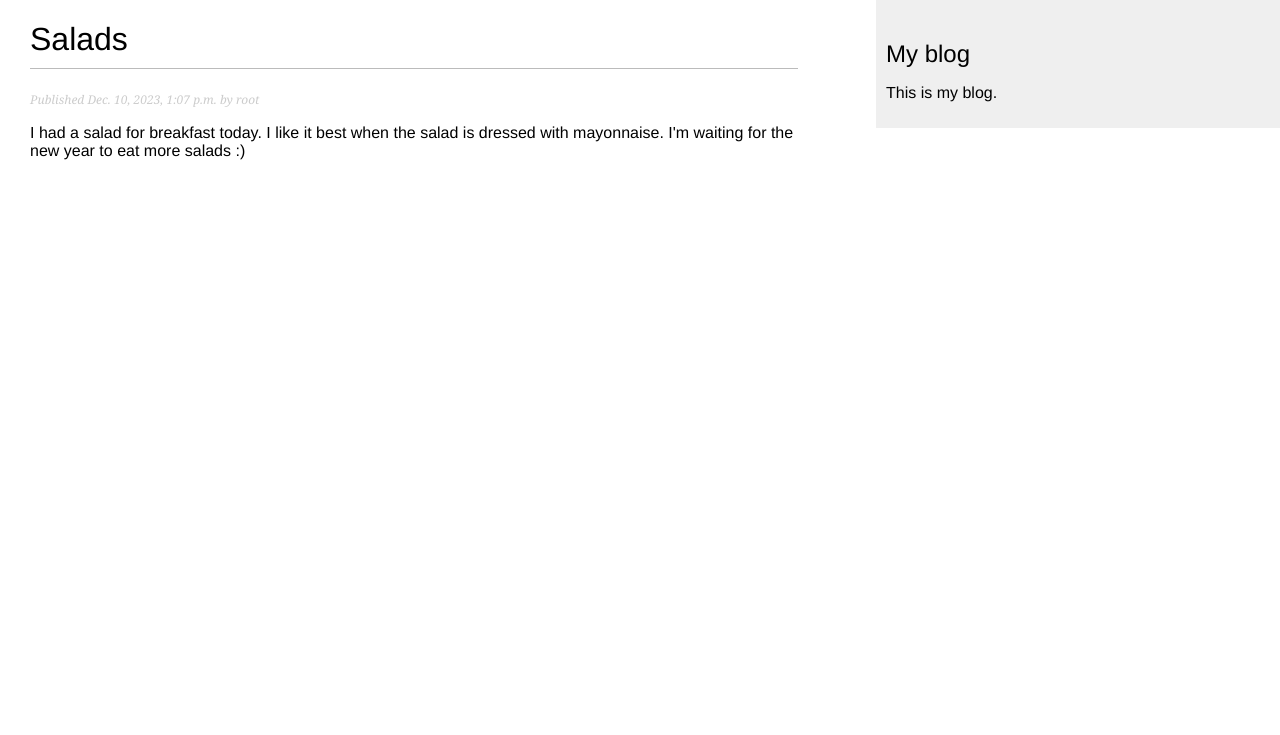
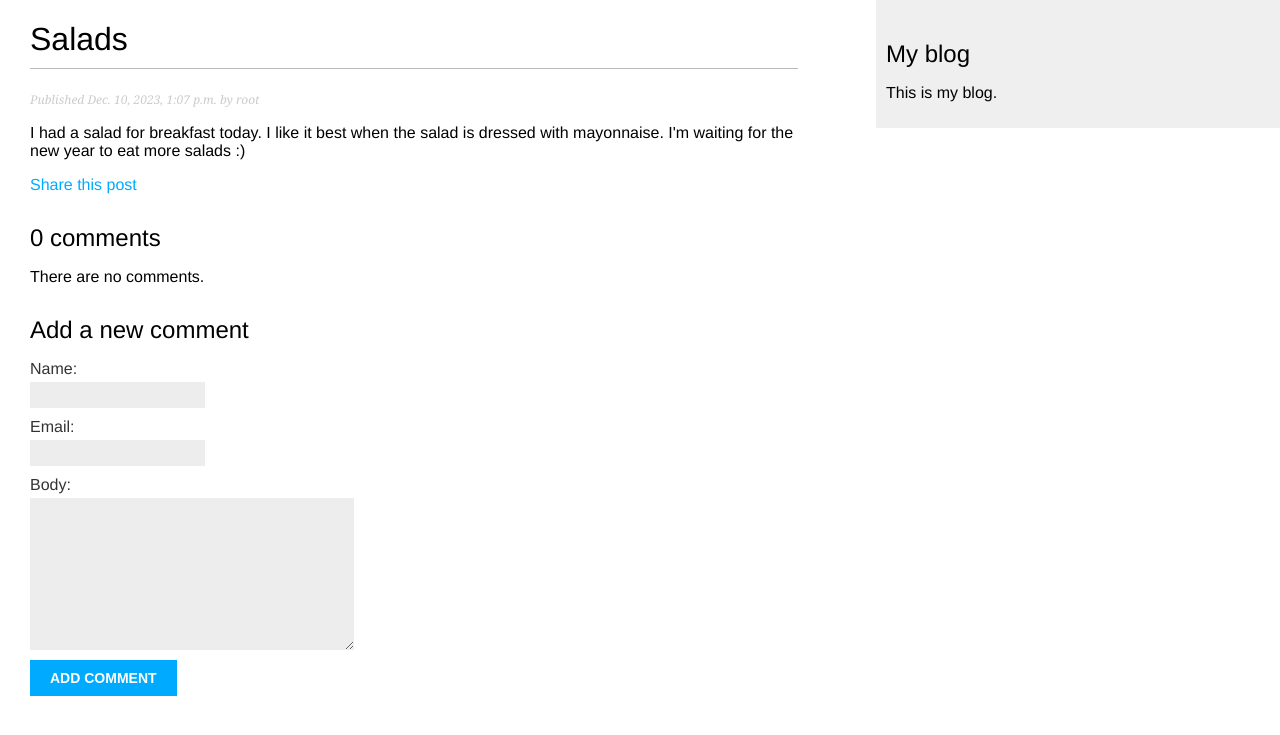
Before and after one commit to Dmitry-Osipov/blog, a Django app: a page that uses blog/blog_app/templates/blog_app/post/detail.html in a window 1280 px wide. Shown: the top 735 px of the page. Run offline with Django 4.2, Linux system fonts and the light colour scheme; data comes from the database, SQL or seed files in the repository; both versions use the stored data as it was after the commit.

Commit message:
Added the ability to publish comments for users. Updated routes, view functions, form classes, added comment model. Added ability to manage comments from admin panel. Added the ability for a user to send a post by mail

```diff
--- a/blog/blog/settings.py
+++ b/blog/blog/settings.py
@@ -122,3 +122,9 @@ STATIC_URL = 'static/'
 # https://docs.djangoproject.com/en/4.2/ref/settings/#default-auto-field
 
 DEFAULT_AUTO_FIELD = 'django.db.models.BigAutoField'
+
+EMAIL_HOST = 'smtp.gmail.com'
+EMAIL_HOST_USER = 'dimaosipov00@gmail.com'
+EMAIL_HOST_PASSWORD = 'zmuw arzl wiuo wdsb'
+EMAIL_PORT = 587
+EMAIL_USE_TLS = True
--- /dev/null
+++ b/blog/blog_app/forms.py
@@ -0,0 +1,24 @@
+from django import forms
+from .models import Comment
+
+
+class EmailPostForm(forms.Form):
+    """
+    Класс формы предназначен для отправки поста от одного пользователя к другому по электронной почте.
+    """
+    name = forms.CharField(max_length=25)
+    email = forms.EmailField()
+    to = forms.EmailField()
+    comments = forms.CharField(widget=forms.Textarea, required=False)
+
+
+class CommentForm(forms.ModelForm):
+    """
+    Класс формы предназначен для комментирования постов.
+    """
+    class Meta:
+        """
+        Вложенный класс предназначен для корректной обработки данных формы.
+        """
+        model = Comment
+        fields = ('name', 'email', 'body')
--- a/blog/blog_app/models.py
+++ b/blog/blog_app/models.py
@@ -70,3 +70,34 @@ class Post(models.Model):
         :return: Заголовок.
         """
         return self.title
+
+
+class Comment(models.Model):
+    """
+    Модель комментария к посту. Комментарий имеет связь многие-к-одному с постом (один пост - много комментариев),
+    автора, почту, сообщение, время создания и обновления, а также статус.
+    """
+    post = models.ForeignKey(Post, on_delete=models.CASCADE, related_name='comments')
+    name = models.CharField(max_length=80)
+    email = models.EmailField()
+    body = models.TextField()
+    created = models.DateTimeField(auto_now_add=True)
+    updated = models.DateTimeField(auto_now=True)
+    active = models.BooleanField(default=True)
+
+    class Meta:
+        """
+        Вложенный класс предназначен для корректной обработки данных модели.
+        """
+        ordering = ('-created', )
+        indexes = [
+            models.Index(fields=['created'])
+        ]
+
+    def __str__(self):
+        """
+        Метод обеспечивает экземпляру класса корректное наименование.
+
+        :return: Корректное название экземпляра класса.
+        """
+        return f'Comment by {self.name} on {self.post}'
--- a/blog/blog_app/templates/blog_app/post/detail.html
+++ b/blog/blog_app/templates/blog_app/post/detail.html
@@ -6,4 +6,24 @@
     <h1>{{ post.title }}</h1>
     <p class="date">Published {{ post.publish }} by {{ post.author }}</p>
     {{ post.body|linebreaks }}
+    <p>
+        <a href="{% url 'blog_app:post_share' post.id %}">
+            Share this post
+        </a>
+    </p>
+    {% with comments.count as total_comments %}
+        <h2>{{ total_comments }} comment{{ total_comments|pluralize }}</h2>
+    {% endwith %}
+    {% for comment in comments %}
+        <div class="comment">
+            <p class="info">
+                Comment {{ forloop.counter }} by {{ comment.name }}
+                {{ comment.created }}
+            </p>
+            {{ comment.body|linebreaks }}
+        </div>
+        {% empty %}
+            <p>There are no comments.</p>
+    {% endfor %}
+    {% include './includes/comment_form.html' %}
 {% endblock %}
--- /dev/null
+++ b/blog/blog_app/templates/blog_app/post/includes/comment_form.html
@@ -0,0 +1,6 @@
+<h2>Add a new comment</h2>
+<form action="{% url 'blog_app:post_comment' post.id %}" method="post">
+    {{ form.as_p }}
+    {% csrf_token %}
+    <p><input type="submit" value="Add comment"></p>
+</form>
--- a/blog/blog_app/templates/blog_app/post/list.html
+++ b/blog/blog_app/templates/blog_app/post/list.html
@@ -9,5 +9,5 @@
         <p class="date">Published {{ post.publish }} by {{ post.author }}</p>
         {{ post.body|truncatewords:30|linebreaks }}
     {% endfor %}
-    {% include './includes/pagination.html' with page=posts %}
+    {% include './includes/pagination.html' with page=page_obj %}
 {% endblock %}
--- a/blog/blog_app/urls.py
+++ b/blog/blog_app/urls.py
@@ -4,6 +4,8 @@ from . import views
 app_name = 'blog_app'
 
 urlpatterns = [
-    path('', views.post_list, name='post_list'),
+    path('', views.PostListView.as_view(), name='post_list'),
     path('<int:year>/<int:month>/<int:day>/<slug:post>/', views.post_detail, name='post_detail'),
+    path('<int:post_id>/share/', views.post_share, name='post_share'),
+    path('<int:post_id>/comment/', views.post_comment, name='post_comment'),
 ]
--- a/blog/blog_app/views.py
+++ b/blog/blog_app/views.py
@@ -1,25 +1,20 @@
+from django.core.mail import send_mail
 from django.shortcuts import render, get_object_or_404
-from django.core.paginator import Paginator, EmptyPage, PageNotAnInteger
+from django.views.generic import ListView
+from django.views.decorators.http import require_POST
+
+from .forms import *
 from .models import *
 
 # Create your views here.
-def post_list(request):
+class PostListView(ListView):
     """
-    Функция представления отвечает за отображение всех постов.
-
-    :param request: Запрос клиента.
-    :return: HTML-страница со всеми опубликованными постами.
+    Класс представления служит для отображения списка постов с реализованной пагинацией.
     """
-    post_list = Post.published.all()
-    paginator = Paginator(post_list, 3)
-    page_number = request.GET.get('page', 1)  # По умолчанию берём первую страницу.
-    try:
-        posts = paginator.page(page_number)
-    except EmptyPage:
-        posts = paginator.page(paginator.num_pages)
-    except PageNotAnInteger:
-        posts = paginator.page(1)
-    return render(request, 'blog_app/post/list.html', context={'posts': posts})
+    queryset = Post.published.all()
+    context_object_name = 'posts'
+    paginate_by = 3
+    template_name = 'blog_app/post/list.html'
 
 
 def post_detail(request, year, month, day, post):
@@ -39,5 +34,57 @@ def post_detail(request, year, month, day, post):
         publish__month=month,
         publish__day=day,
     )
+    comments = post.comments.filter(active=True)
+    form = CommentForm()
 
-    return render(request, 'blog_app/post/detail.html', context={'post': post})
+    return render(request, 'blog_app/post/detail.html',
+                  context={'post': post, 'comments': comments, 'form': form})
+
+
+def post_share(request, post_id):
+    """
+    Функция представления служит для отображения страницы отправки поста.
+
+    :param request: Запрос клиента.
+    :param post_id: ID поста.
+    :return: HTML-файл отправки поста.
+    :raises Http404: Ошибка 404, если пост не был найден по указанному id.
+    """
+    post = get_object_or_404(Post, id=post_id, status=Post.Status.PUBLISHED)
+    sent = False
+
+    if request.method == 'POST':
+        form = EmailPostForm(request.POST)
+        if form.is_valid():
+            cd = form.cleaned_data
+            post_url = request.build_absolute_uri(post.get_absolute_url())
+            subject = f"{cd['name']} recommends you read {post.title}"
+            message = f"Read {post.title} at {post_url}\n\n{cd['name']}'s comments: {cd['comments']}"
+            send_mail(subject, message, 'dimaosipov00@gmail.com', [cd['to']])
+            sent = True
+    else:
+        form = EmailPostForm()
+
+    return render(request, 'blog_app/post/share.html', context={'post': post, 'form': form, 'sent': sent})
+
+
+@require_POST  # Декоратор разрешает только обращение по POST, обращение к странице по другому методу выдаст ошибку 405.
+def post_comment(request, post_id):
+    """
+    Функция представления предназначена для отображения страницы добавления комментария.
+
+    :param request: Запрос клиента.
+    :param post_id: ID поста.
+    :return: HTML-страница добавления комментария.
+    :raises Http404: Ошибка 404, если пост не был найден по данному id.
+    """
+    post = get_object_or_404(Post, id=post_id, status=Post.Status.PUBLISHED)
+    comment = None
+    form = CommentForm(data=request.POST)
+    if form.is_valid():
+        comment = form.save(commit=False)
+        comment.post = post
+        comment.save()
+
+    return render(request, 'blog_app/post/comment.html',
+                  context={'post': post, 'form': form, 'comment': comment})
```
Also changed, not shown: blog/blog_app/admin.py (+10 -0 lines), blog/blog_app/templates/blog_app/post/comment.html (added, +12 -0 lines), blog/blog_app/templates/blog_app/post/share.html (added, +17 -0 lines), blog/blog_app/migrations/0003_comment_comment_blog_app_co_created_559965_idx.py (added), blog/db.sqlite3.
